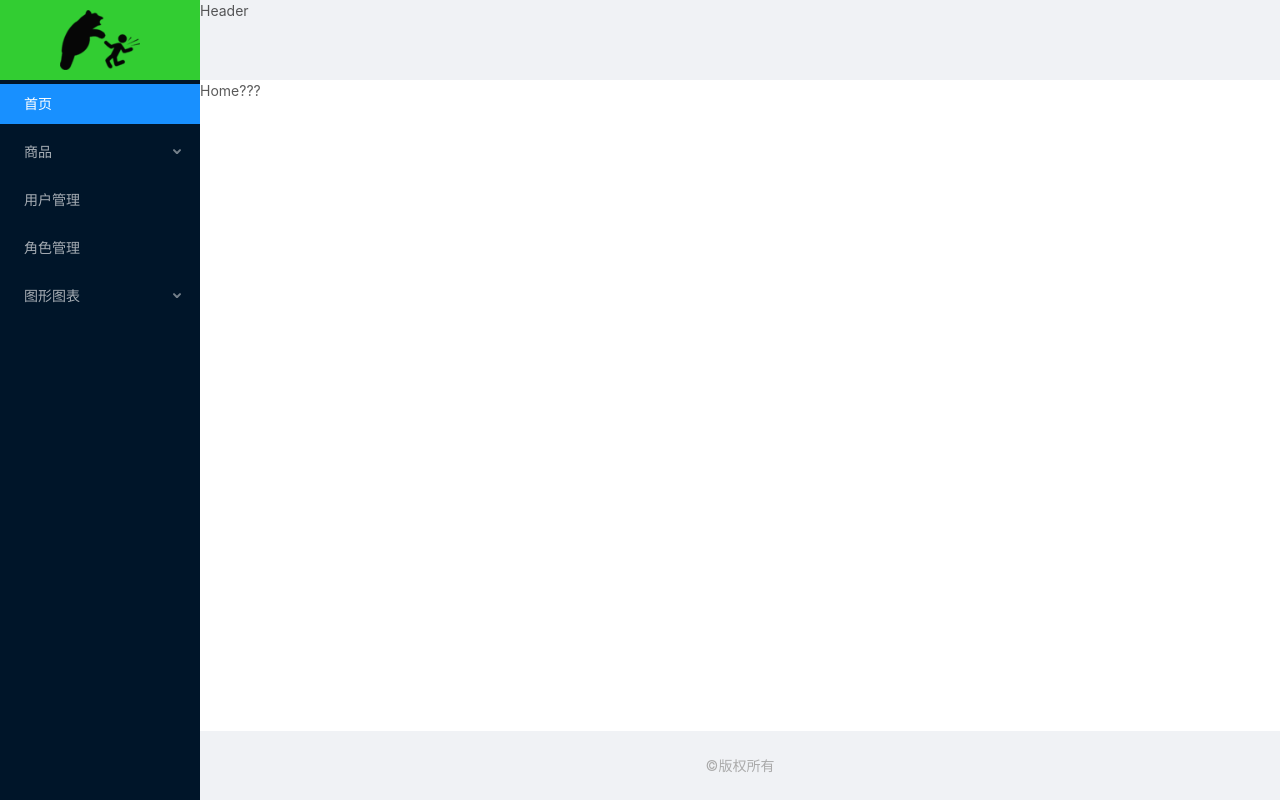
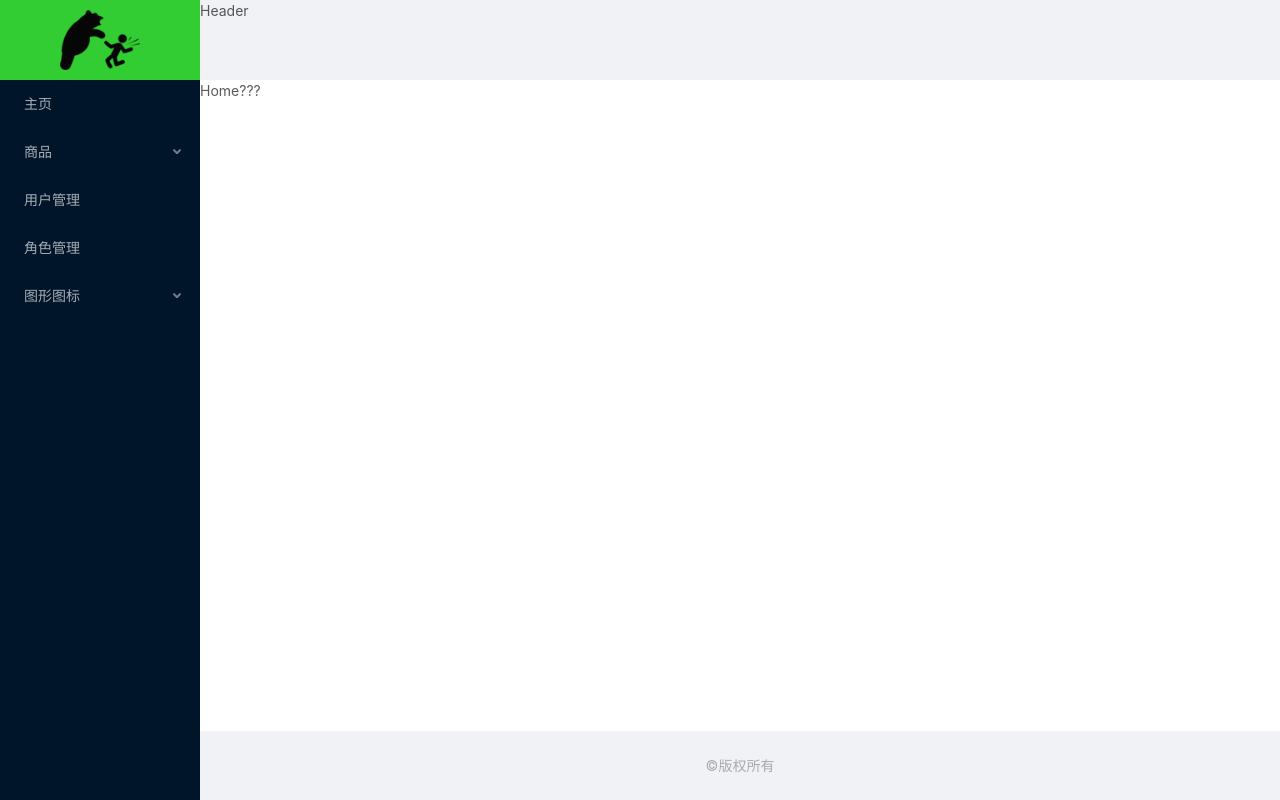
Before and after one commit to hueralin/react-admin, a React app: page /home in a window 1280 px wide. Built offline with nearby package versions, Linux system fonts and the light colour scheme; what store would draw is missing.

Commit message:
动态渲染侧边菜单

```diff
--- a/public/index.html
+++ b/public/index.html
@@ -4,7 +4,7 @@
     <meta charset="utf-8" />
     <meta name="viewport" content="width=device-width, initial-scale=1" />
     <link rel="icon" href="%PUBLIC_URL%/favicon.ico" />
-    <link rel="stylesheet" href="./css/reset.css">
+    <link rel="stylesheet" href="/css/reset.css">
     <title>React Admin</title>
   </head>
   <body>
--- a/src/components/left-nav/index.jsx
+++ b/src/components/left-nav/index.jsx
@@ -1,10 +1,52 @@
 import React, { Component } from 'react'
 import { Link } from 'react-router-dom'
 import { Menu } from 'antd'
+import menuList from '../../config/menuConf'
 import './style.less'
 import logo from '../../assets/imgs/logo.png'
 
 const SubMenu = Menu.SubMenu
+
+// 动态渲染菜单列表（map + 递归）
+function renderMenu_map(menuList) {
+    // 返回数组
+    return menuList.map(item => {
+        if (!item.children) {
+            return (
+                <Menu.Item key={item.key.slice(1)}>
+                    <Link to={item.key}>
+                        <span>{item.title}</span>
+                    </Link>
+                </Menu.Item>
+            )
+        }
+        return <SubMenu key={item.key.slice(1)} title={item.title}>
+            { renderMenu_map(item.children) }
+        </SubMenu>
+    })
+}
+// 动态渲染菜单列表（reduce + 递归）
+function renderMenu_reduce(menuList) {
+    // 返回数组
+    return menuList.reduce((prev, item) => {
+        if (!item.children) {
+            prev.push((
+                <Menu.Item key={item.key.slice(1)}>
+                    <Link to={item.key}>
+                        <span>{item.title}</span>
+                    </Link>
+                </Menu.Item>
+            ))
+        } else {
+            prev.push((
+                <SubMenu key={item.key.slice(1)} title={item.title}>
+                    { renderMenu_reduce(item.children) }
+                </SubMenu>
+            ))
+        }
+        return prev
+    }, [])
+}
 
 export default class LeftNav extends Component {
     render() {
@@ -20,50 +62,7 @@ export default class LeftNav extends Component {
                     defaultSelectedKeys={['1']}
                     // 子菜单垂直收缩
                     mode='inline'>
-                    <Menu.Item key='1'>
-                        <Link to='/'>
-                            <span>首页</span>
-                        </Link>
-                    </Menu.Item>
-                    <SubMenu key='goods' title='商品'>
-                        <Menu.Item key='goods-1'>
-                            <Link to='/category'>
-                                <span>品类管理</span>
-                            </Link>
-                        </Menu.Item>
-                        <Menu.Item key='goods-2'>
-                            <Link to='/product'>
-                                <span>商品管理</span>
-                            </Link>
-                        </Menu.Item>
-                    </SubMenu>
-                    <Menu.Item key='3'>
-                        <Link to='/user'>
-                            <span>用户管理</span>
-                        </Link>
-                    </Menu.Item>
-                    <Menu.Item key='4'>
-                        <Link to='/role'>
-                            <span>角色管理</span>
-                        </Link>
-                    </Menu.Item>
-                    <SubMenu key='graph' title='图形图表'>
-                        <Menu.Item key='graph-1'>
-                            <Link to='/chart/bar'>
-                                <span>柱形图</span>
-                            </Link>
-                        </Menu.Item>
-                        <Menu.Item key='graph-2'>
-                            <Link to='/chart/line'>
-                                <span>折线图</span>
-                            </Link>
-                        </Menu.Item>
-                        <Menu.Item key='graph-3'>
-                            <Link to='/chart/pie'>
-                                <span>饼图</span>
-                            </Link>
-                        </Menu.Item>
-                    </SubMenu>
+                    { renderMenu_reduce(menuList) }
                 </Menu>
             </div>
         )
--- /dev/null
+++ b/src/config/menuConf.js
@@ -0,0 +1,62 @@
+/**
+ * 导航
+ */
+
+const menuList = [
+    {
+        title: '主页',
+        key: '/home',
+        icon: ''
+    },
+    {
+        title: '商品',
+        key: '/products',
+        icon: '',
+        children: [
+            {
+                title: '品类管理',
+                key: '/category',
+                icon: ''
+            },
+            {
+                title: '商品管理',
+                key: '/product',
+                icon: ''
+            }
+        ]
+    },
+    {
+        title: '用户管理',
+        key: '/user',
+        icon: ''
+    },
+    {
+        title: '角色管理',
+        key: '/role',
+        icon: ''
+    },
+    {
+        title: '图形图标',
+        key: '/chart',
+        icon: '',
+        children: [
+            {
+                title: '柱状图',
+                key: '/chart/bar',
+                icon: ''
+            },
+            {
+                title: '折线图',
+                key: '/chart/line',
+                icon: ''
+            },
+            {
+                title: '饼图',
+                key: '/chart/pie',
+                icon: ''
+            }
+        ]
+    }
+]
+
+export default menuList
```
